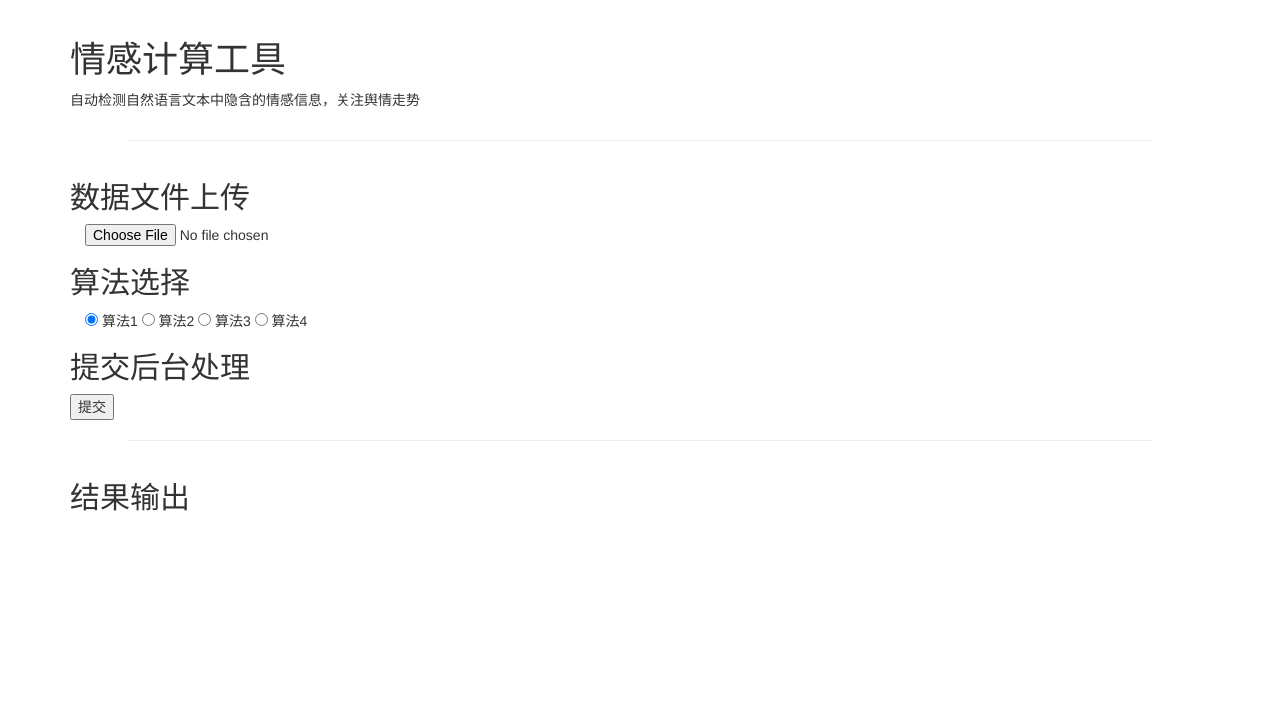
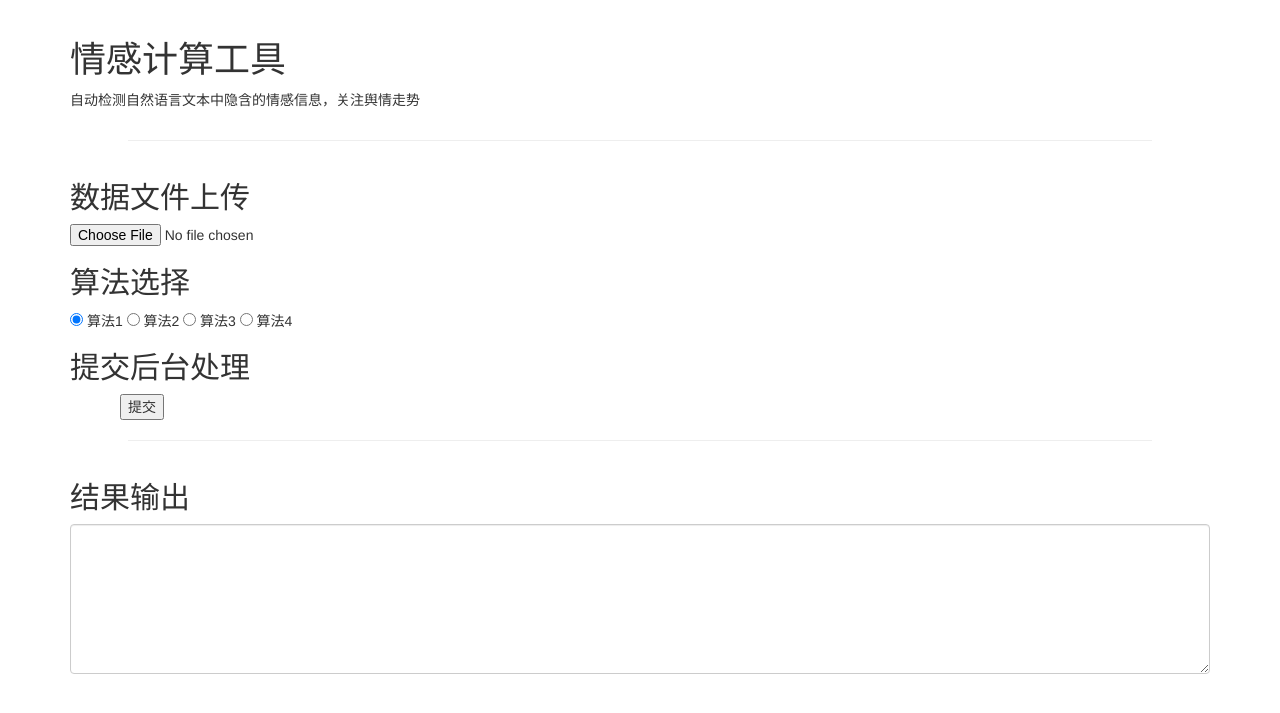
Before and after one commit to lixin77/SentimentalComputing, a Flask app: page /index in a window 1280 px wide. Shown: the part 71-784 px from the top of the page. Run offline with Flask 2, Linux system fonts and the light colour scheme; some libraries are stand-ins or nearby versions.

Commit message:
add the textarea of the output

```diff
--- a/SentiComputing/templates/index.html
+++ b/SentiComputing/templates/index.html
@@ -62,31 +62,25 @@
     <form id="myForm" name="myForm" action="/upload" method="POST" enctype="multipart/form-data" onsubmit="return false;">
     <div class="container bs-docs-container">
     	<h2>数据文件上传</h2>
-    	<div class="container">
-    		<input type="file" id="the_file"/>
-    	</div>
+        <input type="file" id="the_file"/>
     </div>
     <div class="container bs-docs-container">
     	<h2>算法选择</h2>
-    	<div class="container">
-    		<input type="radio" name="algorithm" value="xx1" checked="checked"> 算法1
-			<input type="radio" name="algorithm" value="xx2"> 算法2
-			<input type="radio" name="algorithm" value="xx3"> 算法3
-			<input type="radio" name="algorithm" value="xx4"> 算法4<br>
-    	</div>
+        <input type="radio" name="algorithm" value="xx1" checked="checked"> 算法1
+        <input type="radio" name="algorithm" value="xx2"> 算法2
+        <input type="radio" name="algorithm" value="xx3"> 算法3
+        <input type="radio" name="algorithm" value="xx4"> 算法4<br>
     </div>
     <div class="container bs-docs-container">
     	<h2>提交后台处理</h2>
-    	<button id="sub">提交</button>
+    	<button id="sub" style="margin-left: 50px">提交</button>
     </div>
+    </form>
     <HR style="FILTER: alpha(opacity=100,finishopacity=0,style=3)" width="80%" color=#987cb9 SIZE=3>
     <div class="container bs-docs-container">
     	<h2>结果输出</h2>
-    	<div class="container">
-
-    	</div>
+        <textarea type="text" class="form-control" id="output" style="height: 150px"></textarea>
     </div>
-	</form>
 <!-- Placed at the end of the document so the pages load faster -->
 <script src="/static/jquery/jquery-1.11.3.min.js"></script>
 <script src="/static/bootstrap-3.3.5-dist/js/bootstrap.min.js"></script>
```
